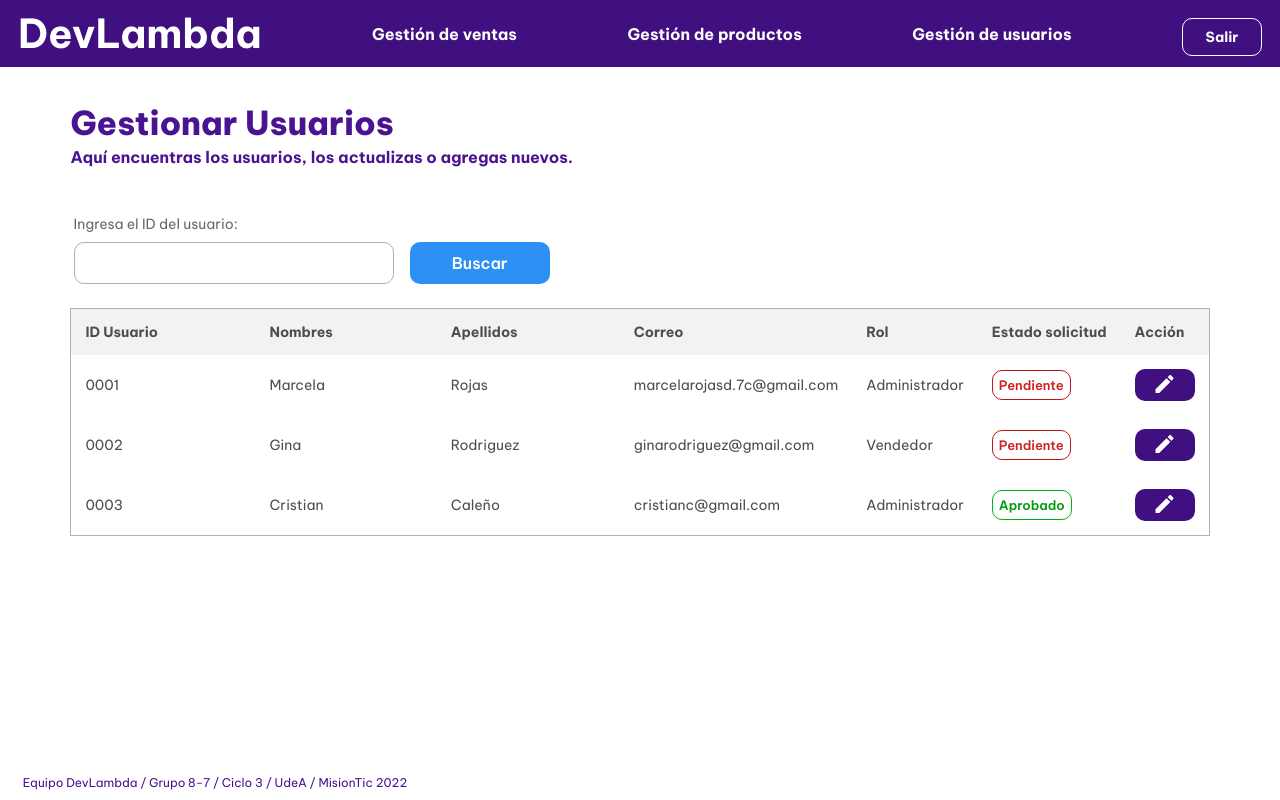
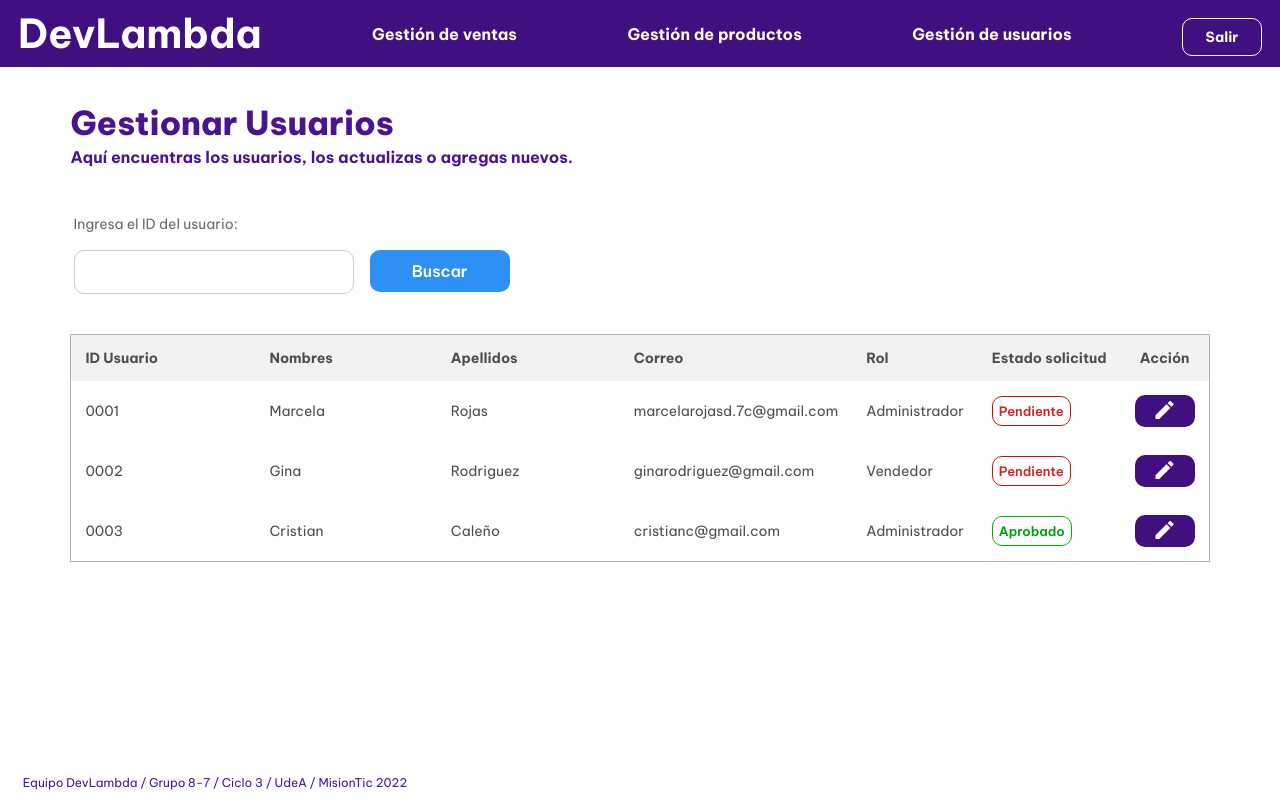
Before and after one commit to DevLambda/front-heroku, a React (Create React App) app: page /GestionarUsuarios in a window 1280 px wide. Built offline with nearby package versions, Linux system fonts and the light colour scheme.

Commit message:
Se añade filtro de busqueda y funciona en el input, pendiente pasar funcionalidad a boton buscar

```diff
--- a/src/pages/GestionarUsuarios.jsx
+++ b/src/pages/GestionarUsuarios.jsx
@@ -1,9 +1,10 @@
 import React, { useEffect, useState, useRef} from 'react';
 import Header from '../components/Header';
 import Footer from '../components/Footer';
-import Filtros from '../components/Filtros';
 import { nanoid } from 'nanoid';
-import axios from 'axios';
+// import axios from 'axios';
+// import { ToastContainer, toast } from 'react-toastify';
+// import 'react-toastify/dist/ReactToastify.css';
 
 const GestionarUsuariosBackend = [
     {
@@ -58,10 +59,12 @@
     // .then(function (response){
     // console.log(response.data);
     // toast.success("Usuario actualizado con éxito")
+    // setEjecutarConsulta(true);
     // })
     // .catch(function (error){
     // console.error(error);
     // toast.error("Error al actualizar usuario")
+    // setEdit(false)
     // });
     };
 
@@ -90,6 +93,10 @@
             <td>
             <button className="editButton" onClick={actualizarDatosUsuarios()}>
                         <span className="material-icons">check</span></button></td>
+            <td>
+            <button className="editButton" onClick={()=>setEdit(!edit)}>
+            <span className="material-icons">cancel</span></button></td>
+
             </>
             ) : (
                     <>
@@ -115,10 +122,24 @@
 
     const [GestionarUsuarios, setGestionarUsuarios] = useState([]);
     const form=useRef(null);
+    const [busqueda, setBusqueda]=useState("");
+    // const [ejecutarConsulta, setEjecutarConsulta]=useState(true);
 
+    //hacer esto cuando tengamos la base lista de usuarios, desde hora y 50m min para complementar, clase 14
+    // useEffect(() =>{
+    //     if (ejecutarConsulta){
+
+    //     }
+    // }, [ejecutarConsulta]);
+
+    //este use effect se debe actualizar cuando se tenga la conexión con el backend
     useEffect(() => {
         setGestionarUsuarios(GestionarUsuariosBackend);
     }, []);
+
+    useEffect(() => {
+        console.log("Busqueda", busqueda);
+    }, [busqueda]);
 
     const submitEdit =(e)=>{
         e.preventDefault();
@@ -136,7 +157,8 @@
                     <ul className="posicionBuscador">
                         <li>
                             <div className="label">Ingresa el ID del usuario:</div>
-                            <Filtros/>
+                            <input id="busqueda" type="text" value={busqueda} onChange={(e) => setBusqueda(e.target.value)}/>
+                            <button className="botonBuscar" type="submit">Buscar</button>
                         </li>
                     </ul>
                     <div className="productsTable">
@@ -151,7 +173,7 @@
                                     <th scope="col">Correo</th>
                                     <th scope="col">Rol</th>
                                     <th scope="col">Estado solicitud</th>
-                                    <th scope="col">Acción</th>
+                                    <th scope="col" colspan="2" id="acciones">Acción</th>
                                 </tr>
                                 </thead>
                             <tbody>
--- a/src/styles/App.css
+++ b/src/styles/App.css
@@ -669,4 +669,14 @@
 
 .listaUsuarios{
     width: auto;
+    height: 40px;
+    padding: auto;
 }
+
+#acciones{
+    text-align: center;
+}
+
+#busqueda{
+    width: 20em;
+}
```
